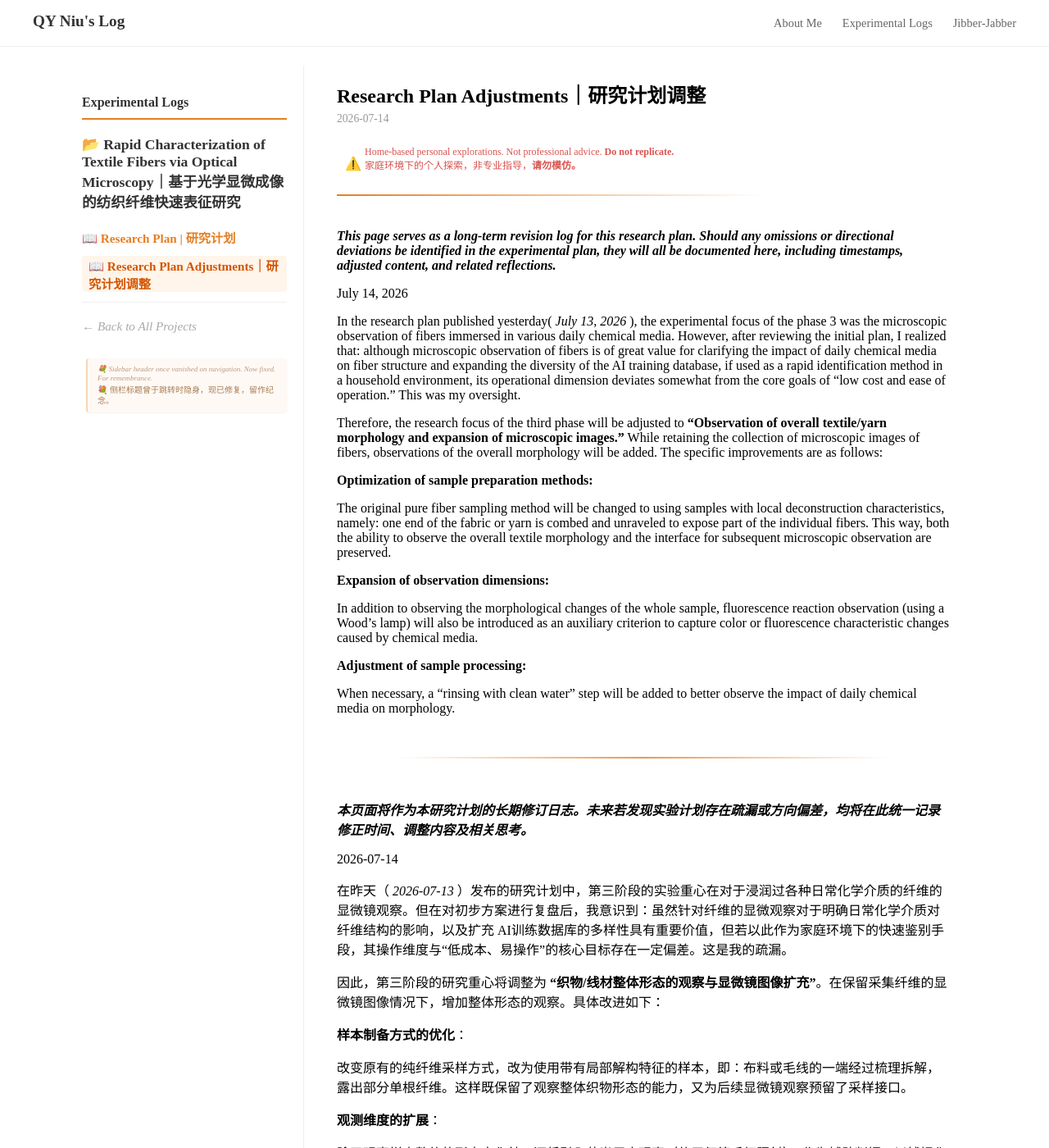
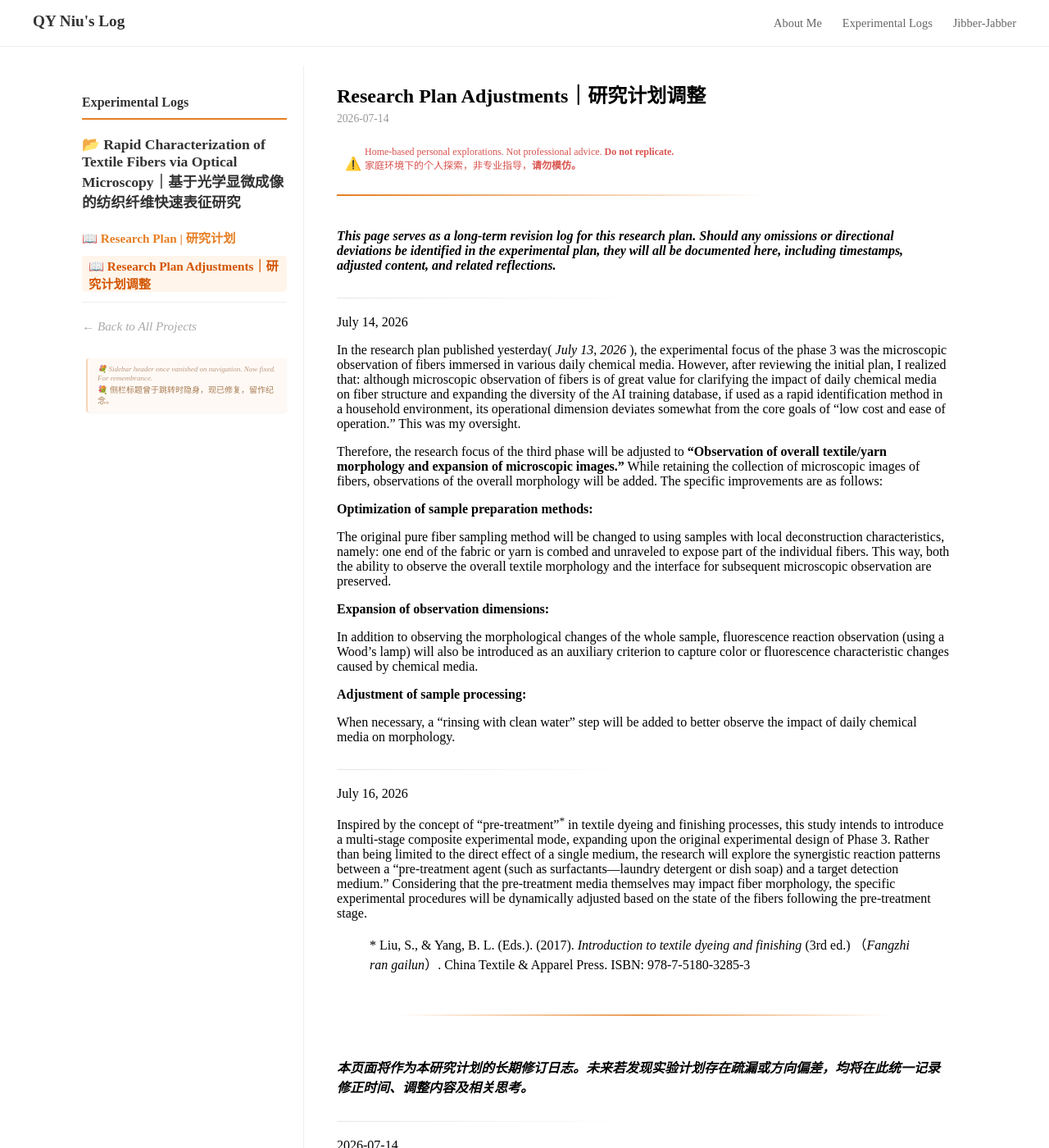
Before and after one commit to nqy-exp/nqy-exp.github.io, a Jekyll site: the page built from _projects/projectA/pa-rp-adjust.md, in a window 1280 px wide and 1400 px high. Shown: the whole window at 82% size. Built offline with Jekyll 4.4.1, drawn with Linux system fonts in a browser that asks for light colours; some of the changed text lies outside the part shown.

Commit message:
new ideas add for pa-rp-adj

```diff
--- a/_projects/projectA/pa-rp-adjust.md
+++ b/_projects/projectA/pa-rp-adjust.md
@@ -8,6 +8,8 @@ description:
 ---
 
 <em><strong>This page serves as a long-term revision log for this research plan. Should any omissions or directional deviations be identified in the experimental plan, they will all be documented here, including timestamps, adjusted content, and related reflections.</strong></em>
+
+<div class="light-divider"></div>
 
 July 14, 2026
 
@@ -27,11 +29,20 @@ In addition to observing the morphological changes of the whole sample, fluoresc
 
 When necessary, a "rinsing with clean water" step will be added to better observe the impact of daily chemical media on morphology.
 
+<div class="light-divider"></div>
 
+July 16, 2026
+
+Inspired by the concept of "pre-treatment"<sup class="reference">*</sup> in textile dyeing and finishing processes, this study intends to introduce a multi-stage composite experimental mode, expanding upon the original experimental design of Phase 3. Rather than being limited to the direct effect of a single medium, the research will explore the synergistic reaction patterns between a "pre-treatment agent (such as surfactants—laundry detergent or dish soap) and a target detection medium." Considering that the pre-treatment media themselves may impact fiber morphology, the specific experimental procedures will be dynamically adjusted based on the state of the fibers following the pre-treatment stage.
+
+
+>\* Liu, S., & Yang, B. L. (Eds.). (2017). _Introduction to textile dyeing and finishing_ (3rd ed.) （*Fangzhi ran gailun*）. China Textile & Apparel Press. ISBN: 978-7-5180-3285-3
 
 ---
 
 <em><strong>本页面将作为本研究计划的长期修订日志。未来若发现实验计划存在疏漏或方向偏差，均将在此统一记录修正时间、调整内容及相关思考。</strong></em>
+
+<div class="light-divider"></div>
 
 2026-07-14
 
@@ -50,3 +61,10 @@ When necessary, a "rinsing with clean water" step will be added to better observ
 **样本处理流程的调整**：
 
  在必要时，增加“清水冲洗”步骤，以便更好的观察日常化学介质对于形态的影响。
+
+
+<div class="light-divider"></div>
+
+2026-07-16
+
+在阅读书籍时，受纺织染整工艺中“前处理”<sup class="reference">*</sup>的启发，拟在第三阶段原本的实验之外，再引入多级复合实验模式。不再局限于单一介质的直接作用，而是探索“预处理剂（如表面活性剂——洗衣液或者洗碗液）+ 目标检测介质”的协同反应规律。考虑到预处理的介质本身会对纤维形态产生影响，具体的实验步骤将根据预处理后的纤维状态进行动态调整。
--- a/assets/css/style.css
+++ b/assets/css/style.css
@@ -1415,3 +1415,20 @@ box-shadow: 0 1px 2px rgba(0,0,0,0.05);
     border: none;
     background: linear-gradient(to right, rgba(230, 126, 34, 1) 0%, rgba(230, 126, 34, 0) 70%);
 }
+
+/* =========================================
+   轻量化分割符 (Half-Width Fade Divider)
+   用于在文章或列表中进行极简的视觉分隔
+   ========================================= */
+
+.light-divider {
+    /* 基础结构 */
+    height: 1px;                /* 线条极细 */
+    width: 50%;                 /* 【核心】只占一半宽度 */
+    margin:30px 0 20px 0;   /* 左边距为0，右边留白 */
+    border: none;               /* 移除默认边框 */
+
+    /* 【核心】渐变效果：从浅灰色到完全透明 */
+    /* 使用 rgba(0,0,0,0.1) 这种极淡的颜色，看起来非常高级 */
+    background: linear-gradient(to right, rgba(0, 0, 0, 0.1) 0%, transparent 100%);
+}
```
